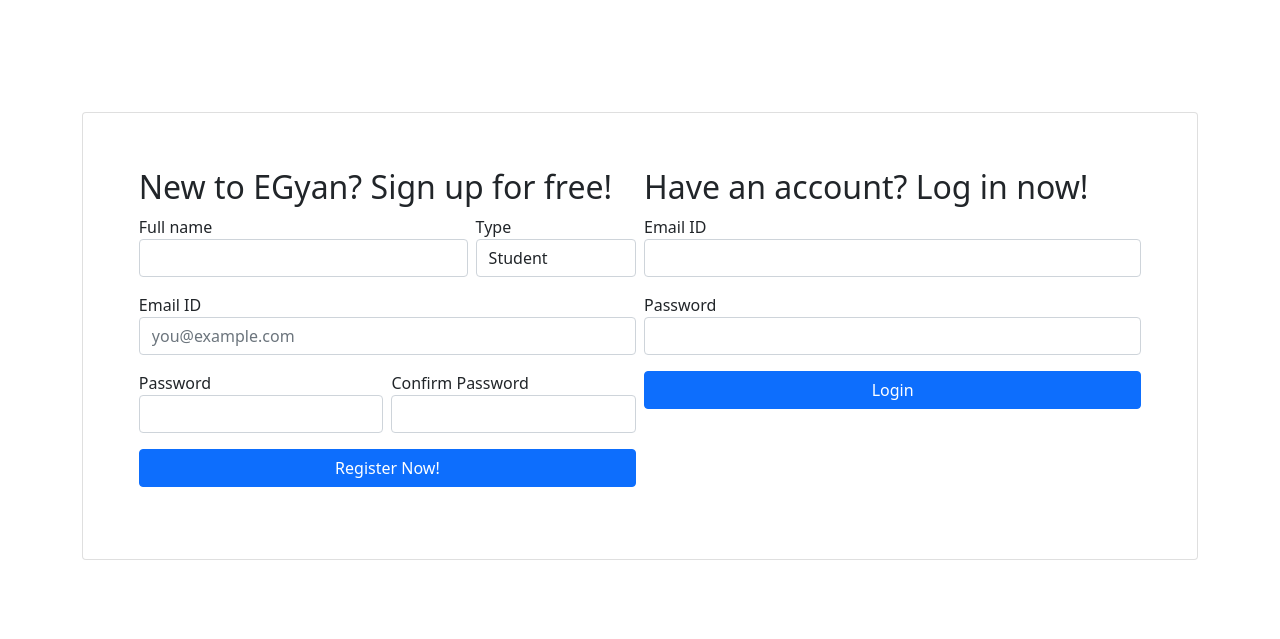
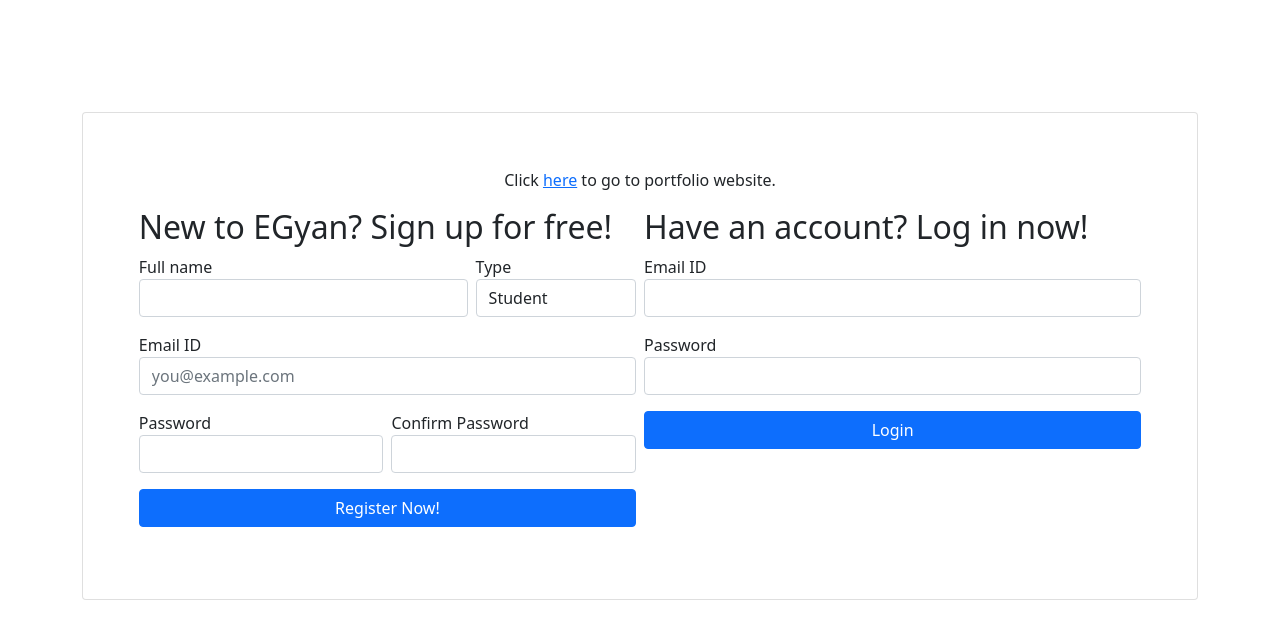
Before and after one commit to zvdas/LearningManagementSystem, a Node server app: page /user/new in a window 1280 px wide. Shown: the top 639 px of the page. Run offline with Node 20, Linux system fonts and the light colour scheme; some libraries are stand-ins or nearby versions.

Commit message:
added link to portfolio

```diff
--- a/backend_nodejs_v1/views/dynamic/home.pug
+++ b/backend_nodejs_v1/views/dynamic/home.pug
@@ -9,6 +9,7 @@
     body
         div.container
             div.card(style="margin-top: 10%; padding: 5%;")
+                p.text-center Click <a href="https://zvdas.github.io">here</a> to go to portfolio website.
                 div(class="row g-2")
                     div.col
                         form#registerForm(method="POST", action="/user/new")
```
